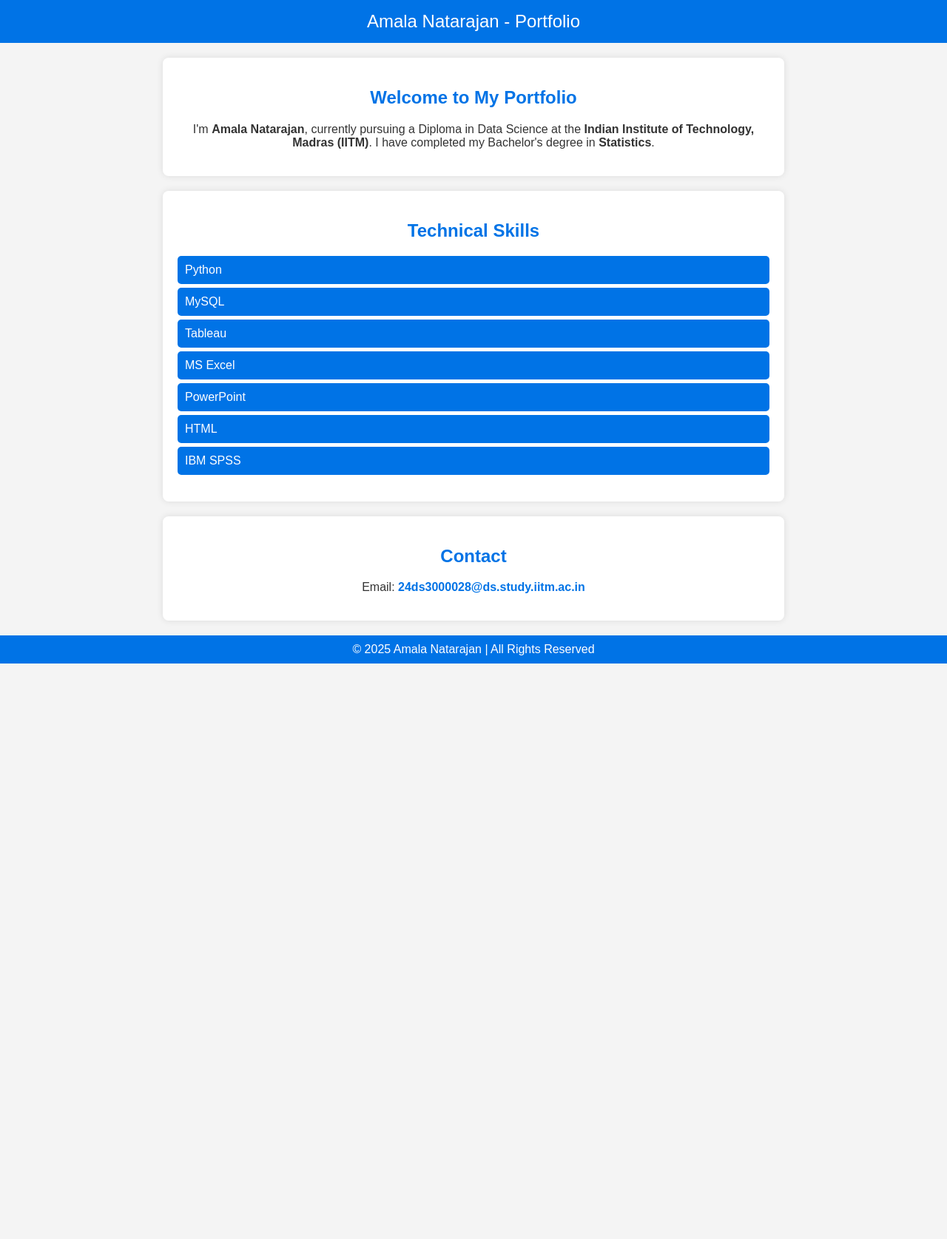
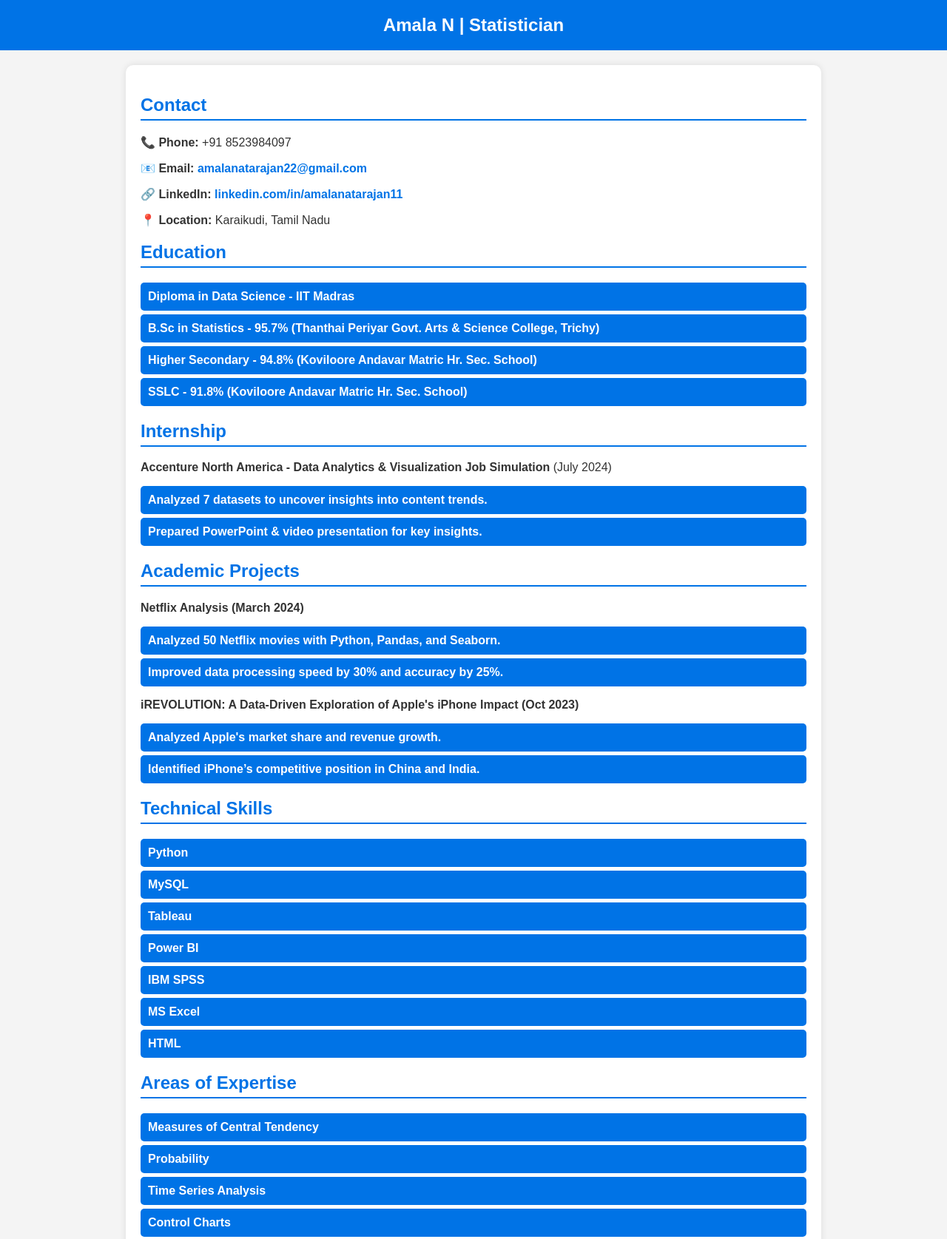
Before and after one commit to Amala-Natarajan/Portfolio, a plain HTML site: page index.html in a window 1280 px wide. Shown: the top 1675 px of the page at 74% size. Before the commit the page ends 897 px from the top, so only its background shows below. Drawn offline with Linux system fonts and the light colour scheme.

Commit message:
Update index.html

```diff
--- a/index.html
+++ b/index.html
@@ -3,7 +3,7 @@
 <head>
     <meta charset="UTF-8">
     <meta name="viewport" content="width=device-width, initial-scale=1.0">
-    <title>Amala Natarajan | Portfolio</title>
+    <title>Amala N | Statistician Portfolio</title>
     <style>
         body {
             font-family: Arial, sans-serif;
@@ -11,28 +11,30 @@
             padding: 0;
             background-color: #f4f4f4;
             color: #333;
-            text-align: center;
         }
         header {
-            background-color: #0073e6;
+            background: #0073e6;
             color: white;
-            padding: 15px 0;
+            padding: 20px;
+            text-align: center;
             font-size: 24px;
+            font-weight: bold;
         }
-        section {
-            max-width: 800px;
+        .container {
+            max-width: 900px;
             margin: 20px auto;
             background: white;
             padding: 20px;
-            border-radius: 8px;
+            border-radius: 10px;
             box-shadow: 0px 0px 10px rgba(0, 0, 0, 0.1);
         }
-        h1, h2 {
+        h2 {
             color: #0073e6;
+            border-bottom: 2px solid #0073e6;
+            padding-bottom: 5px;
         }
         ul {
-            text-align: left;
-            list-style: none;
+            list-style-type: none;
             padding: 0;
         }
         li {
@@ -41,56 +43,144 @@
             padding: 10px;
             margin: 5px 0;
             border-radius: 5px;
+            font-weight: bold;
         }
-        a {
+        .contact a {
             color: #0073e6;
             text-decoration: none;
             font-weight: bold;
         }
-        a:hover {
+        .contact a:hover {
             text-decoration: underline;
         }
-        footer {
-            margin-top: 20px;
+        .footer {
+            text-align: center;
+            padding: 10px;
             background: #0073e6;
             color: white;
-            padding: 10px;
+            margin-top: 20px;
+            font-weight: bold;
         }
     </style>
 </head>
 <body>
 
     <header>
-        Amala Natarajan - Portfolio
+        Amala N | Statistician
     </header>
 
-    <section>
-        <h1>Welcome to My Portfolio</h1>
-        <p>I'm <strong>Amala Natarajan</strong>, currently pursuing a Diploma in Data Science at the <strong>Indian Institute of Technology, Madras (IITM)</strong>.
-        I have completed my Bachelor's degree in <strong>Statistics</strong>.</p>
+    <div class="container">
+
+        <section class="contact">
+            <h2>Contact</h2>
+            <p><strong>📞 Phone:</strong> +91 8523984097</p>
+            <p><strong>📧 Email:</strong> <a href="mailto:amalanatarajan22@gmail.com">amalanatarajan22@gmail.com</a></p>
+            <p><strong>🔗 LinkedIn:</strong> <a href="https://www.linkedin.com/in/amalanatarajan11" target="_blank">linkedin.com/in/amalanatarajan11</a></p>
+            <p><strong>📍 Location:</strong> Karaikudi, Tamil Nadu</p>
         </section>
 
-    <section>
+        <section class="education">
+            <h2>Education</h2>
+            <ul>
+                <li>Diploma in Data Science - IIT Madras</li>
+                <li>B.Sc in Statistics - 95.7% (Thanthai Periyar Govt. Arts & Science College, Trichy)</li>
+                <li>Higher Secondary - 94.8% (Koviloore Andavar Matric Hr. Sec. School)</li>
+                <li>SSLC - 91.8% (Koviloore Andavar Matric Hr. Sec. School)</li>
+            </ul>
+        </section>
+
+        <section class="internship">
+            <h2>Internship</h2>
+            <p><strong>Accenture North America - Data Analytics & Visualization Job Simulation</strong> (July 2024)</p>
+            <ul>
+                <li>Analyzed 7 datasets to uncover insights into content trends.</li>
+                <li>Prepared PowerPoint & video presentation for key insights.</li>
+            </ul>
+        </section>
+
+        <section class="projects">
+            <h2>Academic Projects</h2>
+            <p><strong>Netflix Analysis (March 2024)</strong></p>
+            <ul>
+                <li>Analyzed 50 Netflix movies with Python, Pandas, and Seaborn.</li>
+                <li>Improved data processing speed by 30% and accuracy by 25%.</li>
+            </ul>
+            <p><strong>iREVOLUTION: A Data-Driven Exploration of Apple's iPhone Impact (Oct 2023)</strong></p>
+            <ul>
+                <li>Analyzed Apple's market share and revenue growth.</li>
+                <li>Identified iPhone’s competitive position in China and India.</li>
+            </ul>
+        </section>
+
+        <section class="skills">
             <h2>Technical Skills</h2>
             <ul>
                 <li>Python</li>
                 <li>MySQL</li>
                 <li>Tableau</li>
+                <li>Power BI</li>
+                <li>IBM SPSS</li>
                 <li>MS Excel</li>
-            <li>PowerPoint</li>
                 <li>HTML</li>
-            <li>IBM SPSS</li>
             </ul>
         </section>
 
-    <section>
-        <h2>Contact</h2>
-        <p>Email: <a href="mailto:24ds3000028@ds.study.iitm.ac.in">24ds3000028@ds.study.iitm.ac.in</a></p>
+        <section class="expertise">
+            <h2>Areas of Expertise</h2>
+            <ul>
+                <li>Measures of Central Tendency</li>
+                <li>Probability</li>
+                <li>Time Series Analysis</li>
+                <li>Control Charts</li>
+            </ul>
         </section>
 
-    <footer>
-        &copy; 2025 Amala Natarajan | All Rights Reserved
-    </footer>
+        <section class="certifications">
+            <h2>Certifications & Courses</h2>
+            <ul>
+                <li>Python Programming (Bharathidasan University)</li>
+                <li>Microsoft Office 365 Productivity Certification</li>
+                <li>Advanced Data Analytics using Python (Naan Mudhalvan)</li>
+                <li>Medical Statistics Course (Thanthai Periyar Govt. College)</li>
+            </ul>
+        </section>
+
+        <section class="achievements">
+            <h2>Achievements</h2>
+            <ul>
+                <li>Silver Medalist, Bharathidasan University</li>
+            </ul>
+        </section>
+
+        <section class="soft-skills">
+            <h2>Soft Skills</h2>
+            <ul>
+                <li>Communication</li>
+                <li>Leadership</li>
+                <li>Problem Solving</li>
+                <li>Teamwork</li>
+            </ul>
+        </section>
+
+        <section class="languages">
+            <h2>Languages</h2>
+            <ul>
+                <li>Tamil (Native)</li>
+                <li>English (Professional)</li>
+                <li>Hindi (Basic)</li>
+            </ul>
+        </section>
+
+        <section class="declaration">
+            <h2>Declaration</h2>
+            <p>"I hereby attest to the accuracy and truthfulness of the provided information to the best of my knowledge."</p>
+        </section>
+
+    </div>
+
+    <div class="footer">
+        &copy; 2025 Amala N | Statistician | Portfolio
+    </div>
 
 </body>
 </html>
```
Lines whose indentation alone changed are shown as unchanged.
